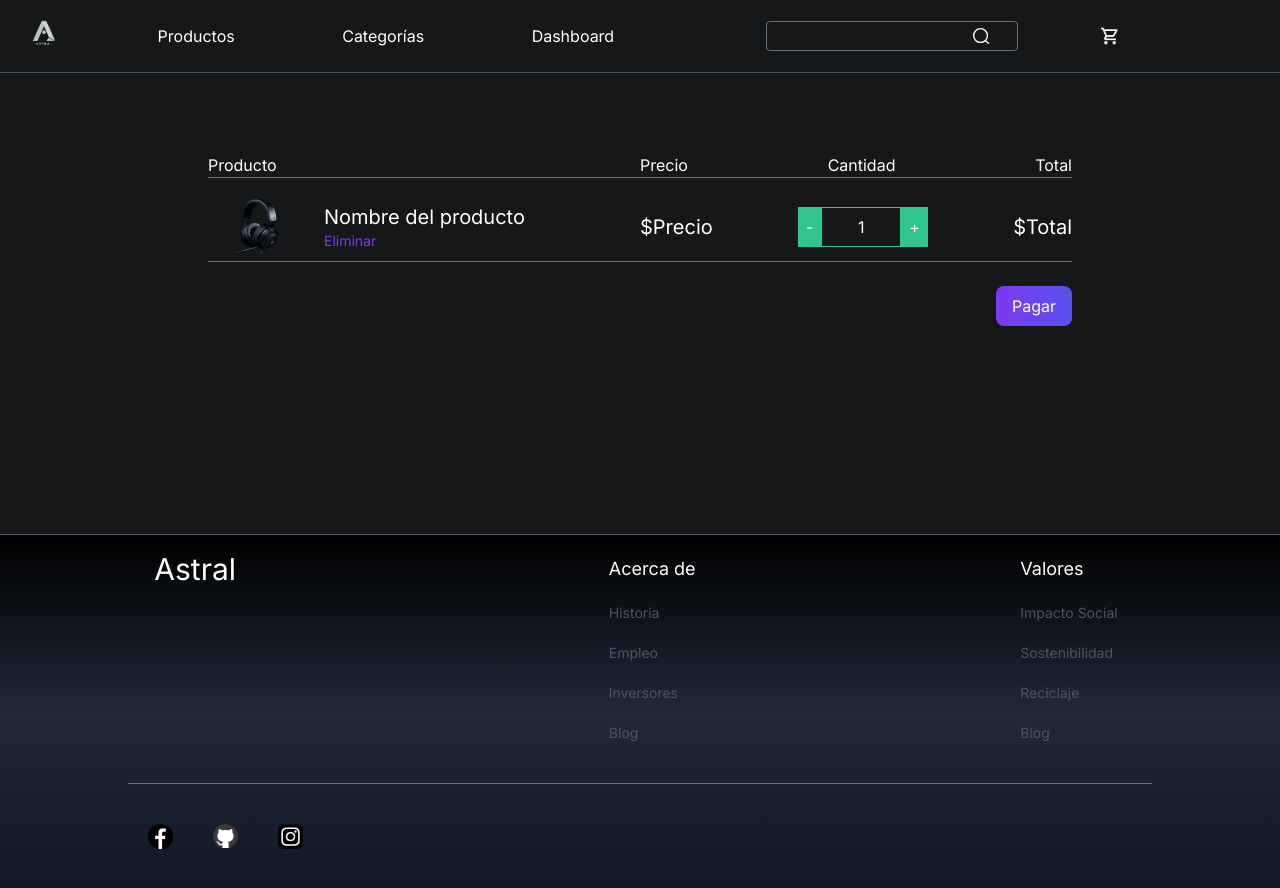
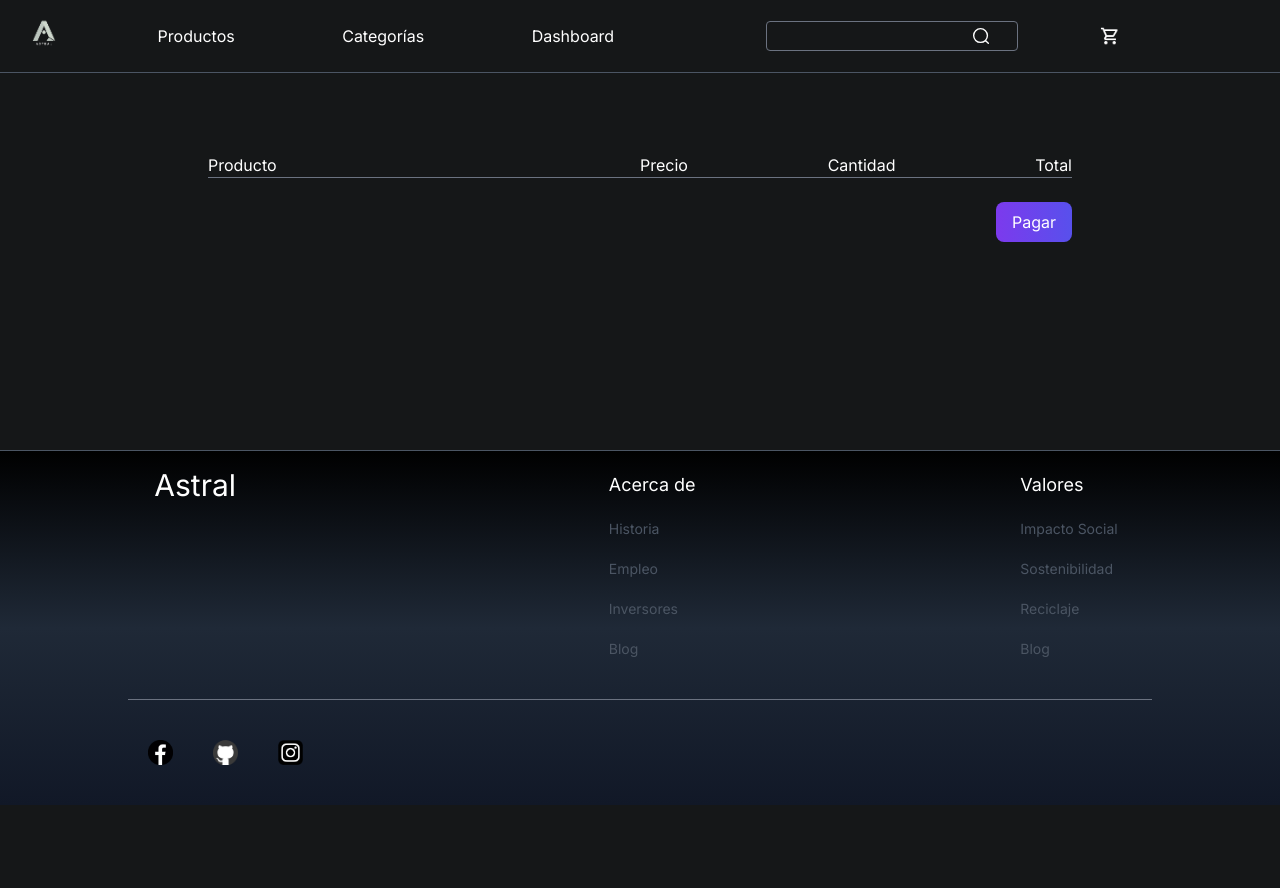
Before and after one commit to GabrieLZ19/Ecommerce, a Next.js app in the folder front/: page /Carrito in a window 1280 px wide. After the commit the page ends 805 px from the top, so only its background shows below. Built offline with nearby package versions, Linux system fonts and the light colour scheme.

Commit message:
logica para agregar productos al carrito y eliminar agregada

```diff
--- a/front/src/app/Carrito/page.tsx
+++ b/front/src/app/Carrito/page.tsx
@@ -1,7 +1,28 @@
+"use client";
+
 import AgregarProduct from "@/components/AgregarProduct/AgregarProduct";
-import Image from "next/image";
+import { useState, useEffect } from "react";
 
 const Carrito = () => {
+  const [productosEnCarrito, setProductosEnCarrito] = useState([]);
+
+  useEffect(() => {
+    const carritoGuardado = localStorage.getItem("Carrito");
+
+    if (carritoGuardado) {
+      const productos = JSON.parse(carritoGuardado);
+      console.log(productos);
+      setProductosEnCarrito(productos);
+    }
+  }, []);
+
+  const eliminarProducto = (index: number) => {
+    let carrito = [...productosEnCarrito];
+    carrito.splice(index, 1);
+    localStorage.setItem("Carrito", JSON.stringify(carrito));
+    setProductosEnCarrito(carrito);
+  };
+
   return (
     <>
       <div className="mx-auto max-w-4xl px-4 mb-52 mt-20">
@@ -13,32 +34,37 @@ const Carrito = () => {
             <p className="font-medium">Total</p>
           </div>
         </div>
-        <div className="flex justify-between border-b border-gray-500 mt-4">
+        {productosEnCarrito.map((producto, index) => (
+          <div
+            key={index}
+            className="flex justify-between border-b border-gray-500 mt-4 py-5"
+          >
             <div className="flex items-center gap-4 w-2/5">
-            <Image
-              src="/Auriculares.png"
+              <img
+                src={producto?.image}
                 alt="imagen"
-              width="100"
-              height="40"
+                className="w-1/3
+                rounded-xl"
               />
               <div>
                 <p className="text-xs sm:text-xl font-medium">
-                Nombre del producto
+                  {producto.name}
                 </p>
-              <p className="text-sm text-purple-600 hover:underline hover:cursor-pointer">
+                <p
+                  onClick={() => eliminarProducto(index)}
+                  className="text-sm text-purple-600 hover:underline hover:cursor-pointer"
+                >
                   Eliminar
                 </p>
               </div>
             </div>
             <div className="flex items-center justify-between w-1/2 gap-1 mt-2 sm:mt-0 ">
-            <p className="text-xs sm:text-xl">$Precio</p>
-
+              <p className="text-xs sm:text-xl">${producto.price}</p>
               <AgregarProduct />
-
-            <p className="text-xs sm:text-xl">$Total</p>
+              <p className="text-xs sm:text-xl">${producto.price}</p>
             </div>
           </div>
-
+        ))}
         <div className="mt-6 flex justify-end">
           <button className="bg-gradient-to-r from-violet-600 to-indigo-600 rounded-lg px-4 py-2">
             Pagar
--- a/front/src/app/Productos/[detalle]/page.tsx
+++ b/front/src/app/Productos/[detalle]/page.tsx
@@ -4,10 +4,9 @@ import { useState, useEffect } from "react";
 import Link from "next/link";
 import Image from "next/image";
 import { getProductsById } from "@/helpers/products.helper";
-import AgregarProduct from "@/components/AgregarProduct/AgregarProduct";
 import { IProducto } from "@/interfaces/IProducto";
 
-const Detalle = ({ params }: { params: { detalle: string } }) => {
+const DetalleProducto = ({ params }: { params: { detalle: string } }) => {
   const [producto, setProducto] = useState<IProducto>();
 
   useEffect(() => {
@@ -22,12 +21,22 @@ const Detalle = ({ params }: { params: { detalle: string } }) => {
 
     fetchData();
   }, [params.detalle]);
+  const agregarAlCarrito = () => {
+    let carrito: any[] = JSON.parse(localStorage.getItem("Carrito") || "[]");
 
+    carrito.push(producto);
+
+    localStorage.setItem("Carrito", JSON.stringify(carrito));
+  };
   return (
     <>
       <div className="flex justify-around mt-16 w-2/3 mx-auto ">
-        <div className="">
-          <img src={producto?.image} alt="Producto" />
+        <div className="flex justify-center items-center">
+          <img
+            src={producto?.image}
+            alt="Producto"
+            className="rounded-xl w-2/3"
+          />
         </div>
         <div className="border-l border-gray-600 px-10  w-1/2 flex flex-col items-start ">
           <div>
@@ -35,7 +44,12 @@ const Detalle = ({ params }: { params: { detalle: string } }) => {
             <h2 className="mb-5 text-green-500">${producto?.price} </h2>
           </div>
 
-          <AgregarProduct />
+          <button
+            onClick={agregarAlCarrito}
+            className="border-2 border-purple-600 text-purple-600 mt-5 mr-10 rounded p-1 hover:text-white hover:bg-purple-600"
+          >
+            Agregar al carrito
+          </button>
 
           <Link
             href="#"
@@ -54,10 +68,6 @@ const Detalle = ({ params }: { params: { detalle: string } }) => {
               height="20"
               className="absolute bottom-2 left-2"
             />
-
-            <button className="border-2 border-purple-600 text-purple-600 mt-5 mr-10 rounded p-1 pl-8 hover:text-white hover:bg-purple-600">
-              Agregar
-            </button>
           </div>
         </div>
       </div>
@@ -68,4 +78,4 @@ const Detalle = ({ params }: { params: { detalle: string } }) => {
   );
 };
 
-export default Detalle;
+export default DetalleProducto;
--- a/front/src/components/Cards/Cards.tsx
+++ b/front/src/components/Cards/Cards.tsx
@@ -12,7 +12,7 @@ const Cards: React.FC<IProducto> = ({
 }) => {
   return (
     <div className="bg-gray-900 text-white rounded-lg shadow-md">
-      <img src={image} alt={name} className="w-full h-auto rounded-t-lg" />
+      <img src={image} alt={name} className="w-full h-1/2 rounded-t-lg" />
       <div className="p-4">
         <h2 className="text-xl font-semibold mb-2" style={{ color: "#624DE3" }}>
           {name}
```
Lines whose indentation alone changed are shown as unchanged.
